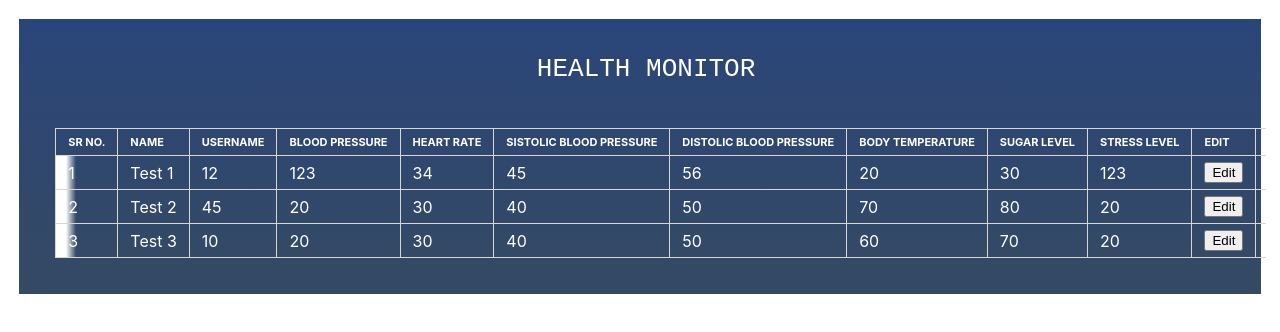
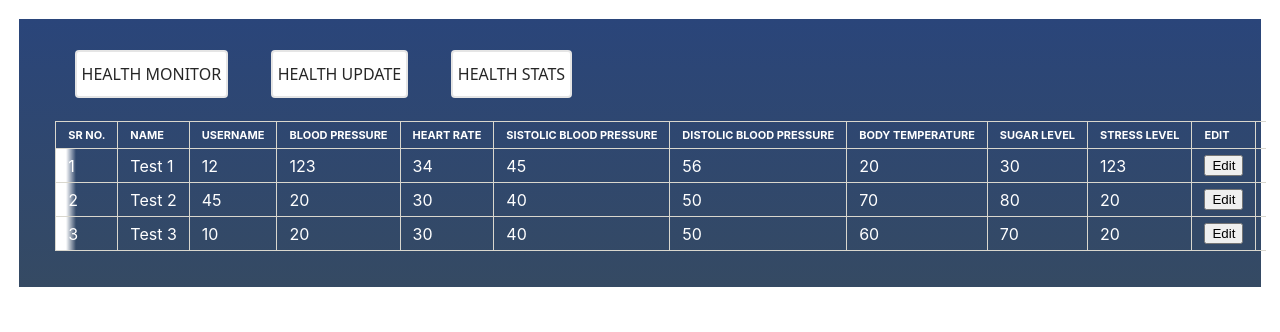
Before and after one commit to srujank1995/Health-Analytics, a React (Create React App) app: page / in a window 1280 px wide. Shown: the top 332 px of the page. Built offline with nearby package versions, Linux system fonts and the light colour scheme.

Commit message:
No new update

```diff
--- a/src/App.tsx
+++ b/src/App.tsx
@@ -8,13 +8,10 @@ function App() {
   return (
     <ContextHealthMainWrapper>
       <div className={styless["Heading-main"]}>
-        <h2 className={styless['h2']}> HEALTH MONITOR</h2>
+
         <ParentComponent/>
+
       </div>
-
-
-
-
     </ContextHealthMainWrapper>
   );
 }
--- a/src/Components/EditData/EditHealthRecords.tsx
+++ b/src/Components/EditData/EditHealthRecords.tsx
@@ -1,6 +1,7 @@
 import { useContext } from "react";
 import {
   StateType,
+  Table_mode,
   Update_BP,
   Update_BTemp,
   Update_DBP,
@@ -13,12 +14,11 @@ import ContextHealthMain from "../../Context-Structure/ContextHealth-Main";
 import styless from "./EditHealthRecords.module.scss";
 
 const EditHealthRecords = () => {
-  const { editUserData } = useContext(ContextHealthMain);
+  const { editUserData, CurrentpageFn } = useContext(ContextHealthMain);
   return (
     <div className={styless["Main-Container"]}>
-      <h2>
-        HEALTH UPDATE
-      </h2>
+      <h2>HEALTH UPDATE</h2>
+      <br></br>
       <ol className={styless["label-Main"]}>
         <li>
           {editUserData.BP.name} : {editUserData.BP.value}
@@ -44,17 +44,17 @@ const EditHealthRecords = () => {
       </ol>
       <label className={styless["label-Main"]}>ID:-{editUserData.id}</label>
       <br></br>
-      <br></br>
+
       <label className={styless["label-Main"]}>Name:-{editUserData.name}</label>
       <br></br>
-      <br></br>
+
       <input
         className={styless["Input-Main"]}
         type="number"
         placeholder="Enter Value"
       />
       <br></br>
-      <br></br>
+
       <select id="health" className={styless["Select-Main"]}>
         <option value={Update_BP}>{editUserData.BP.name}</option>
         <option value={Update_HR}>{editUserData.HR.name}</option>
@@ -65,7 +65,6 @@ const EditHealthRecords = () => {
         <option value={Update_SL}>{editUserData.SL.name}</option>
       </select>
       <br></br>
-      <br></br>
       <button type="button" className={styless["Btn-Main"]}>
         Submit Details
       </button>
--- a/src/Components/ViewData/ViewHealthRecords.tsx
+++ b/src/Components/ViewData/ViewHealthRecords.tsx
@@ -4,7 +4,7 @@ import TableData from '../Table-Structure/Table-data'
 const  ViewHealthRecords = ()=> {
   return (
     <div>
-      <TableData />
+      view data only
     </div>
   )
 }
--- a/src/Context-Structure/ContextHealth-Main.tsx
+++ b/src/Context-Structure/ContextHealth-Main.tsx
@@ -1,10 +1,10 @@
 import { Children, createContext, useReducer, useState } from "react";
 import ReducerFunction, { InitialStateValue, initialstate } from "./ReducerFunction";
-import { StateType, VIEW_EDIT, stateval } from "./StateTypeMain";
+import { StateType, Table_mode, VIEW_EDIT, stateval } from "./StateTypeMain";
 
 const ContextHealthMain = createContext({
   UserVal: initialstate,
-  currentStatePage: "View",
+  currentStatePage: Table_mode,
   editUserData:initialstate[0],
   EditDataFn:(userData:StateType) => {},
   CurrentpageFn: (value: VIEW_EDIT) => {},
@@ -13,7 +13,7 @@ const ContextHealthMain = createContext({
 export const ContextHealthMainWrapper: React.FC<any> = (props) => {
   const [NewState, dispatch] = useReducer(ReducerFunction, InitialStateValue);
 
-  const [currentStatePage, setCurrentStatePage] = useState<VIEW_EDIT>("View");
+  const [currentStatePage, setCurrentStatePage] = useState<VIEW_EDIT>(Table_mode);
   const [editUserData, setEditUserData] = useState<StateType>(initialstate[0])
 
   const CurrentpageFn = (value: VIEW_EDIT) => {
--- /dev/null
+++ b/src/Parent-Component/ParentComp.module.scss
@@ -0,0 +1,45 @@
+
+.Btn-Parent {
+    align-items: center;
+    background-color: #FFFFFF;
+    border: 2px solid rgba(0, 0, 0, 0.1);
+    border-radius: .25rem;
+    box-shadow: rgba(0, 0, 0, 0.02) 0 1px 3px 0;
+    box-sizing: border-box;
+    color: rgba(0, 0, 0, 0.85);
+    display: inline-flex;
+    font-family: system-ui,-apple-system,system-ui,"Helvetica Neue",Helvetica,Arial,sans-serif;
+    font-size: 16px;
+    font-weight: 500;
+    justify-content: center;
+    line-height: 1.25;
+    margin-left: 3.5%;
+    margin-top: 1.5%;
+
+    min-height: 3rem;
+    padding: 5px;
+    position: relative;
+    text-decoration: none;
+    transition: all 250ms;
+    user-select: none;
+    touch-action: manipulation;
+    vertical-align: baseline;
+    width: auto;
+  }
+
+  .Btn-Parent:hover,
+  .Btn-Parent:focus {
+  border-color: rgba(142, 50, 50, 0.927);
+  box-shadow: rgba(0, 0, 0, 0.733) 0 4px 12px;
+  color: rgba(0, 0, 0, 0.9);
+  }
+  .Btn-Parent:hover {
+      transform: translateY(-1px);
+      }
+  .Btn-Parent:active {
+  background-color: #6a6a6d;
+  border-color: rgba(0, 0, 0, 0.15);
+  box-shadow: rgba(0, 0, 0, 0.06) 0 2px 4px;
+  color: rgba(0, 0, 0, 0.65);
+  transform: translateY(0);
+  }
--- a/src/Parent-Component/ParentComponent.tsx
+++ b/src/Parent-Component/ParentComponent.tsx
@@ -4,12 +4,16 @@ import ViewHealthRecords from "../Components/ViewData/ViewHealthRecords";
 import ContextHealthMain from "../Context-Structure/ContextHealth-Main";
 import { View_mode, Edit_mode, Table_mode } from "../Context-Structure/StateTypeMain";
 import TableData from "../Components/Table-Structure/Table-data";
-
+import styless from './ParentComp.module.scss'
 const ParentComponent = () =>{
     const HealthContext = useContext(ContextHealthMain)
-    const {currentStatePage} = HealthContext;
+    const {currentStatePage,CurrentpageFn} = HealthContext;
     return (
         <div>
+        <button className={styless['Btn-Parent']} onClick={()=>{CurrentpageFn(Table_mode)}}>HEALTH MONITOR</button>
+        <button className={styless['Btn-Parent']} onClick={()=>{CurrentpageFn(Edit_mode)}}>HEALTH UPDATE</button>
+        <button className={styless['Btn-Parent']} onClick={()=>{CurrentpageFn(View_mode)}}>HEALTH STATS</button>
+
         {currentStatePage === View_mode && <ViewHealthRecords/>}
         {currentStatePage === Edit_mode && <EditHealthRecords/>}
         {currentStatePage === Table_mode && <TableData/>}
```
Also changed, not shown: src/Parent-Component/Navigation-Bar.tsx (+3 -15 lines).
